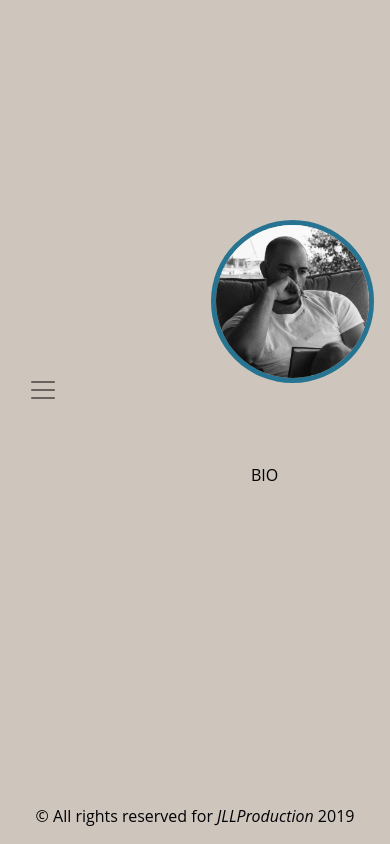
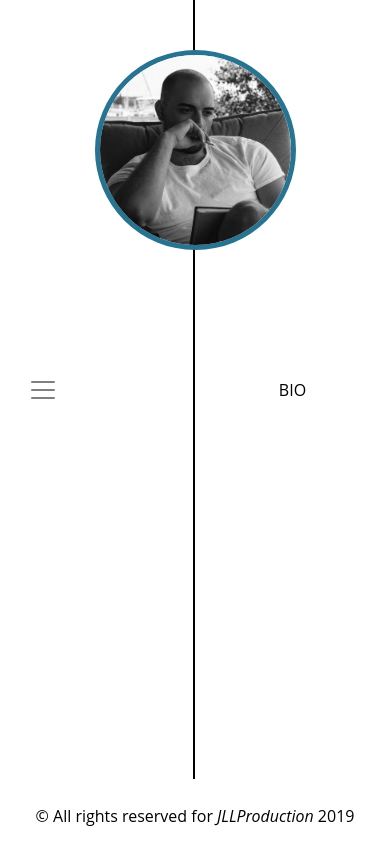
Before and after one commit to JLLproduction/Online_Portfolio_3.0, an Angular app: page /about in a window 390 px wide. Built offline with nearby package versions, Linux system fonts and the light colour scheme.

Commit message:
adjusting layout for about and styles for home

```diff
--- a/src/app/app.component.html
+++ b/src/app/app.component.html
@@ -1,5 +1,5 @@
 <div *ngIf="this.showNav; else home" class="row align-items-center h-100">
-    <div class="col-6">
+    <div class="col-6 verticalAlign">
         <app-nav></app-nav>
     </div>
     <div class="col-6">
--- a/src/app/app.component.scss
+++ b/src/app/app.component.scss
@@ -0,0 +1,7 @@
+.verticalAlign {
+    height: 100%;
+    justify-content: center;
+    flex-direction: column;
+    display: flex;
+    border-right: 2px solid black;
+}
--- a/src/app/modules/about/about.component.html
+++ b/src/app/modules/about/about.component.html
@@ -1,16 +1,6 @@
-<div class="row">
-  <div class="col-sm-12 col-md-6 text-center p-3">
-    <img src="../../../../../assets/images/profile_pic2.JPG" class="rounded-circle figure-img img-fluid"
-      alt="profile picture">
-  </div>
-  <div class="col-sm-12 col-md-6 p-5">
-      <div class="p-2">
-          BIO
-        </div>
+<div class="row" (window:resize)="adjustImage()">
+  <div class="col-12 text-center p-3">
+    BIO
   </div>
 </div>
-<div class="row">
-    <div class="col-12 text-center p-3">
-        <router-outlet></router-outlet>
-    </div>
-</div>
+<img id="profilePic" [@picLoad]="{value: 'enter', params: { halfHeight: halfHeight, halfWidth: halfWidth } }" src="../../../../../assets/images/profile_pic2.JPG" class="rounded-circle figure-img img-fluid" alt="profile picture">
--- a/src/app/modules/about/about.component.scss
+++ b/src/app/modules/about/about.component.scss
@@ -1,6 +1,6 @@
 img {
-    max-height: 400px;
     border-width: 5px;
     border-style: solid;
     border-color:  #267491;
+    position: fixed;
 }
--- a/src/app/modules/about/about.component.ts
+++ b/src/app/modules/about/about.component.ts
@@ -1,5 +1,6 @@
 import { Component, OnInit } from '@angular/core';
 import { Animations } from "../../shared/animations";
+import { ConsoleReporter } from 'jasmine';
 
 @Component({
   selector: 'app-about',
@@ -9,9 +10,26 @@ import { Animations } from "../../shared/animations";
 })
 export class AboutComponent implements OnInit {
 
+  halfHeight: number;
+  halfWidth: number;
+
   constructor() { }
 
   ngOnInit() {
+    this.checkWidth();
+  }
+
+  checkWidth() {
+    this.halfHeight = (window.innerHeight / 2);
+    this.halfWidth = (window.innerWidth  / 2) - 100;
+
+    console.log(this.halfHeight, this.halfWidth);
+  }
+
+  adjustImage() {
+    const image = document.getElementById('profilePic');
+
+    image.style.left = (window.innerWidth  / 2) - 100 + 'px';
   }
 
 }
--- a/src/app/modules/home/home.component.html
+++ b/src/app/modules/home/home.component.html
@@ -1,11 +1,14 @@
 <div class="text-center bio-wrapper ml-auto mr-auto h2 bg-transparent" routerLink="/about" tabindex="0" aria-role="link">
-    <div>
+    <div class="firstView">
         My name is <span class="uniqueFeel">Jack Lopez</span>.
     </div>
-    <div>
-        I am a <span class="uniqueFeel">mean</span> stack developer
+    <div class="hide">
+        I am a <span class="uniqueFeel">full</span> stack developer
     </div>
-    <div>
+    <div class="show">
+        <span class="uniqueFeel">Enter Site</span>
+    </div>
+    <div class="firstView">
         with a keen eye for <span class="uniqueFeel">UX</span>.
     </div>
 </div>
--- a/src/app/modules/home/home.component.scss
+++ b/src/app/modules/home/home.component.scss
@@ -9,22 +9,33 @@ $fifth: #cec5bc;
     max-width: 550px;
     min-width: 360px;
     font-weight: bold;
-    border-left: 4px solid $main-black-color;
-    border-top-right-radius: 70px;
-    border-top: 4px solid $main-black-color;
-    padding-bottom: 25px;
-    border-bottom-left-radius: 70px;
-    transition: all 0.25s ease-in-out;
+    border: 4px solid $main-black-color;
+    transition: all 0.2s ease-in-out;
     cursor: pointer;
+    // background-color: $fifth !important;
+    border-top-right-radius: 100px;
+    border-bottom-left-radius: 100px;
+    box-shadow: 0 0 30px 5px $main-black-color;
 }
 
 .bio-wrapper:hover {
-    box-shadow: 0 0 30px 5px $main-black-color;
-    background-color: $fifth !important;
-    border-bottom-left-radius: 0;
-    border-top-right-radius: 0;
-    transition: all 0.25s ease-in-out;
+    box-shadow: 0 0 30px 5px #fff;
+    transition: all 0.5s ease-in-out;
     border: 2px solid $main-black-color;
+    background-color: $main-black-color !important;
+    border-radius: 100px;
+}
+
+.bio-wrapper:hover > .show{
+    display: block;
+}
+
+.bio-wrapper:hover > .hide{
+    display: none;
+}
+
+.bio-wrapper:hover > .firstView {
+    visibility: hidden;
 }
 
 .uniqueFeel {
@@ -38,3 +49,7 @@ $fifth: #cec5bc;
     // -1px 1px 0 $main-black-color,
     // 1px 1px 0 $main-black-color;
 }
+
+.show {
+    display: none;
+}
--- a/src/app/shared/animations.ts
+++ b/src/app/shared/animations.ts
@@ -1,4 +1,5 @@
 import { trigger, state, style, transition, animate, keyframes, AnimationTriggerMetadata, query, stagger } from '@angular/animations';
+import { RouterState } from '@angular/router';
 
 export const Animations = {
     animations: [
@@ -13,6 +14,29 @@ export const Animations = {
                     ])
                 ])
             ])
+        ]),
+        trigger('picLoad', [
+            state('enter', style({
+                height: '200px',
+                top: '50px',
+                left: '{{ halfWidth }}px',
+                transform: 'rotate(0)'
+            }),
+            {
+                params: {
+                    halfHeight: '0px',
+                    halfWidth: '0px'
+                }
+            }),
+            transition('* => enter', [
+                style({
+                    height: '200px',
+                    top: '50px',
+                    left: '{{ halfWidth }}px',
+                    transform: 'rotateY(90deg)'
+                }),
+                animate('300ms 200ms')
+            ])
         ])
     ]
 };
--- a/src/app/shared/components/canvas/canvas.component.scss
+++ b/src/app/shared/components/canvas/canvas.component.scss
@@ -8,4 +8,5 @@
     top: 0px;
     filter: blur(60px);
   -webkit-filter: blur(60px);
+    background-color: #cec5bc;
 }
--- a/src/app/shared/components/canvas/canvas.component.ts
+++ b/src/app/shared/components/canvas/canvas.component.ts
@@ -23,8 +23,10 @@ export class CanvasComponent implements AfterViewInit  {
     '#072c3a',
     '#267491',
     '#a7b8b5',
-    '#cec5bc'
+    '#fff'
   ];
+
+  // '#cec5bc'
 
   constructor() { }
 
--- a/src/app/shared/components/nav/nav.component.scss
+++ b/src/app/shared/components/nav/nav.component.scss
@@ -1,5 +1,4 @@
 nav {
-    background-color: #cec5bc;
     margin-left: -15px;
     margin-right: -15px;
 }
--- a/src/styles.scss
+++ b/src/styles.scss
@@ -3,7 +3,3 @@
     color: #000205;
     font-family: Open Sans !important;
 }
-
-body {
-    background-color: #cec5bc;
-}
```
